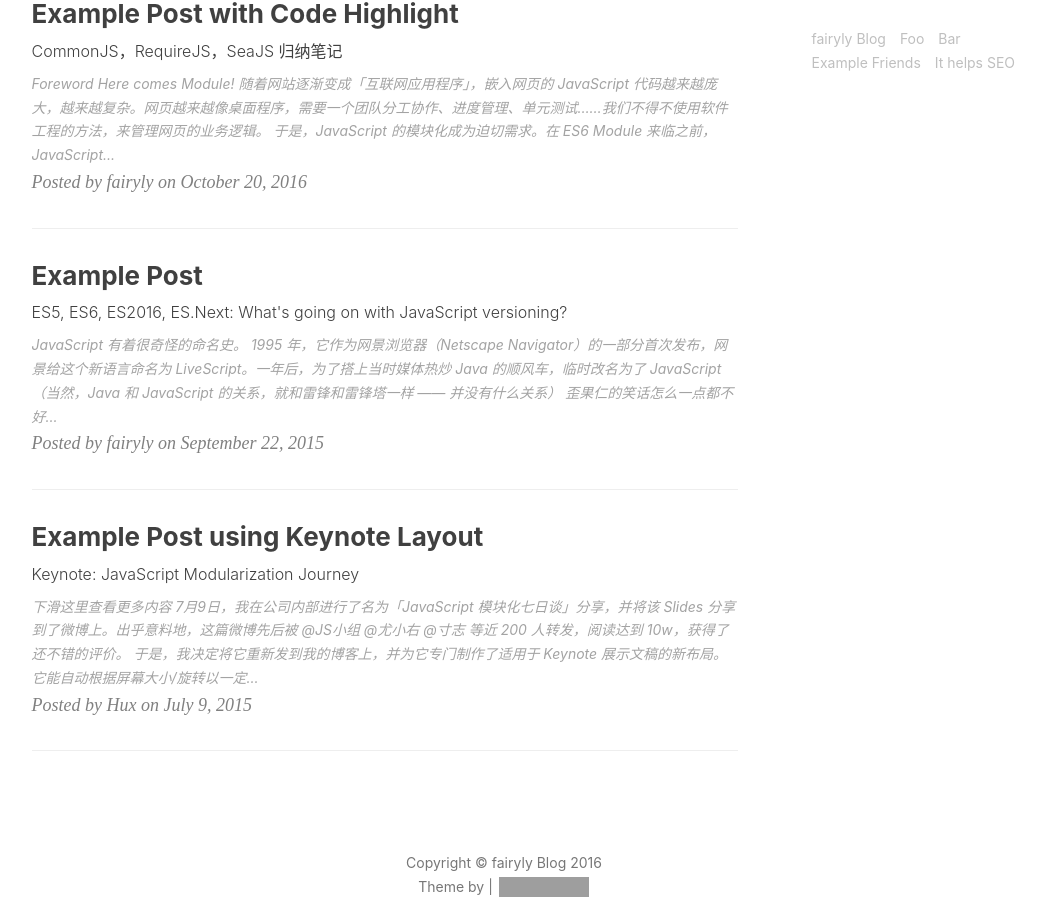
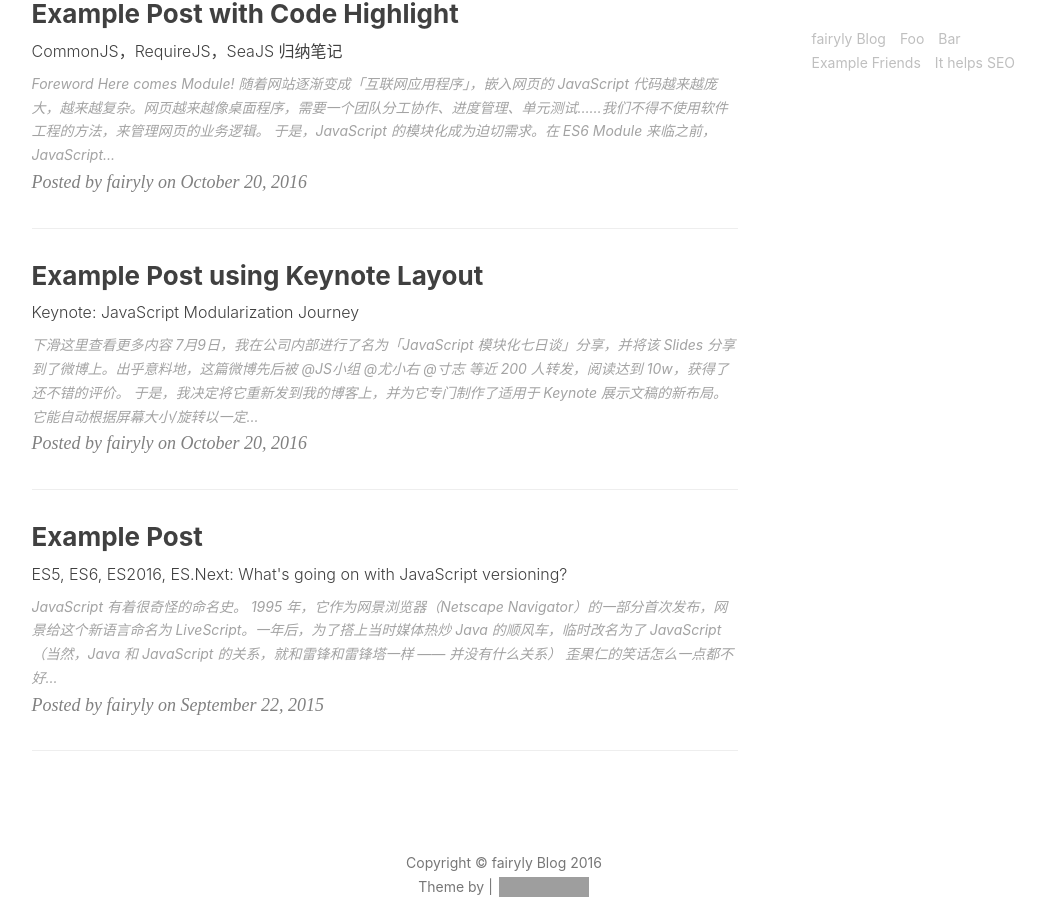
Before and after one commit to fairyly/myblog, a Jekyll site: the page built from index.html, in a window 1280 px wide and 900 px high, scrolled down 922 px. Shown: the whole window, without its empty margins (136-1181 px from the left). Built offline with Jekyll 4.4.1, drawn with Linux system fonts in a browser that asks for light colours; nearby versions of some CDN libraries; the list of posts is cut into pages by our own code; comment, search, counter and statistics services are not loaded; grey boxes are pictures that could not be loaded.

Commit message:
Update and rename 2015-07-09-js-module-7day.markdown to 2016-10-20-js-module-7day.markdown

```diff
--- a/_posts/2015-07-09-js-module-7day.markdown
+++ b/_posts/2016-10-20-js-module-7day.markdown
@@ -2,9 +2,9 @@
 layout:     keynote
 title:      "Example Post using Keynote Layout"
 subtitle:   "Keynote: JavaScript Modularization Journey"
-iframe:     "http://huangxuan.me/js-module-7day/"
-date:       2015-07-09
-author:     "Hux"
+iframe:     "http://"
+date:       2016-10-20
+author:     "fairyly"
 header-img: "img/post-bg-js-version.jpg"
 tags:
     - 前端开发
```
